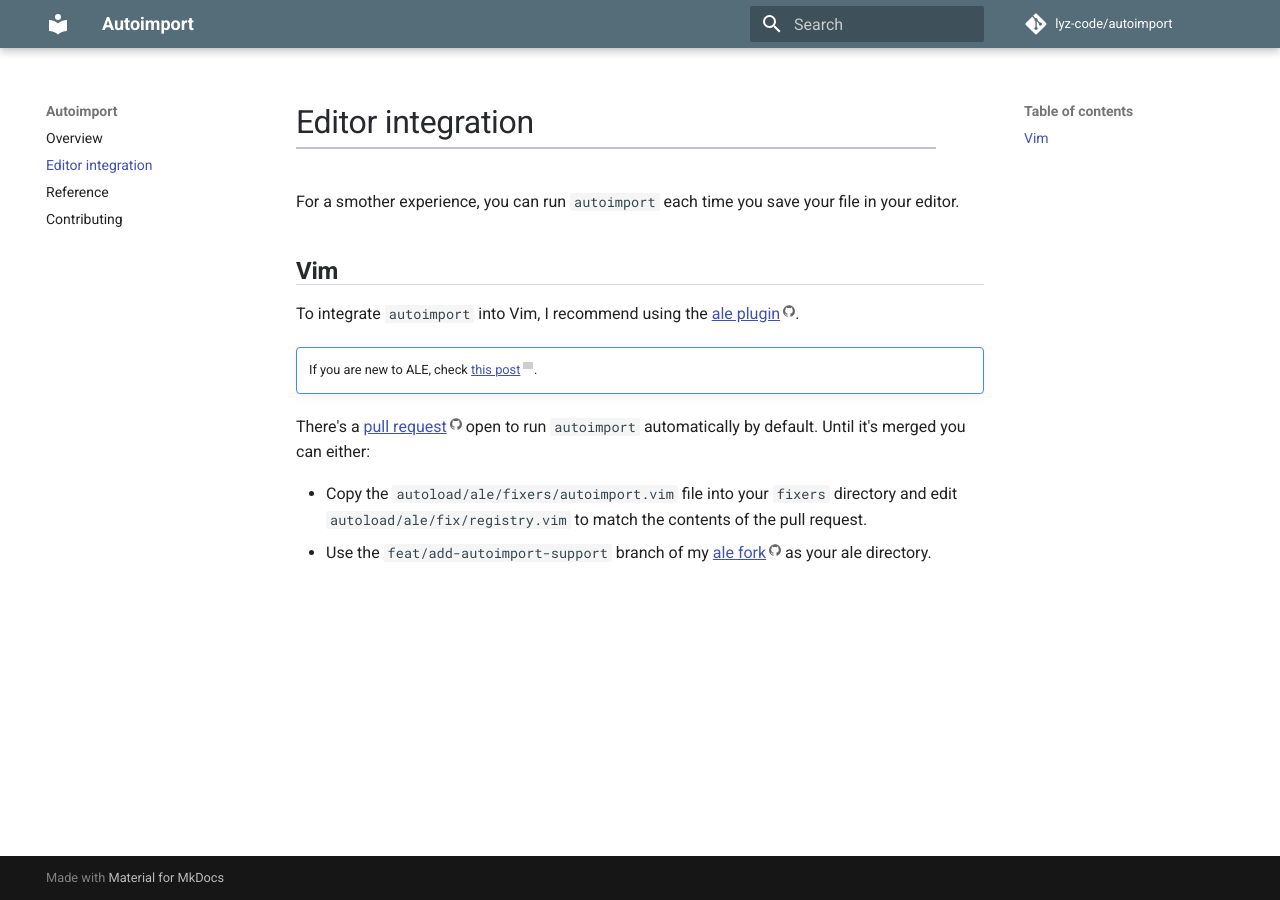
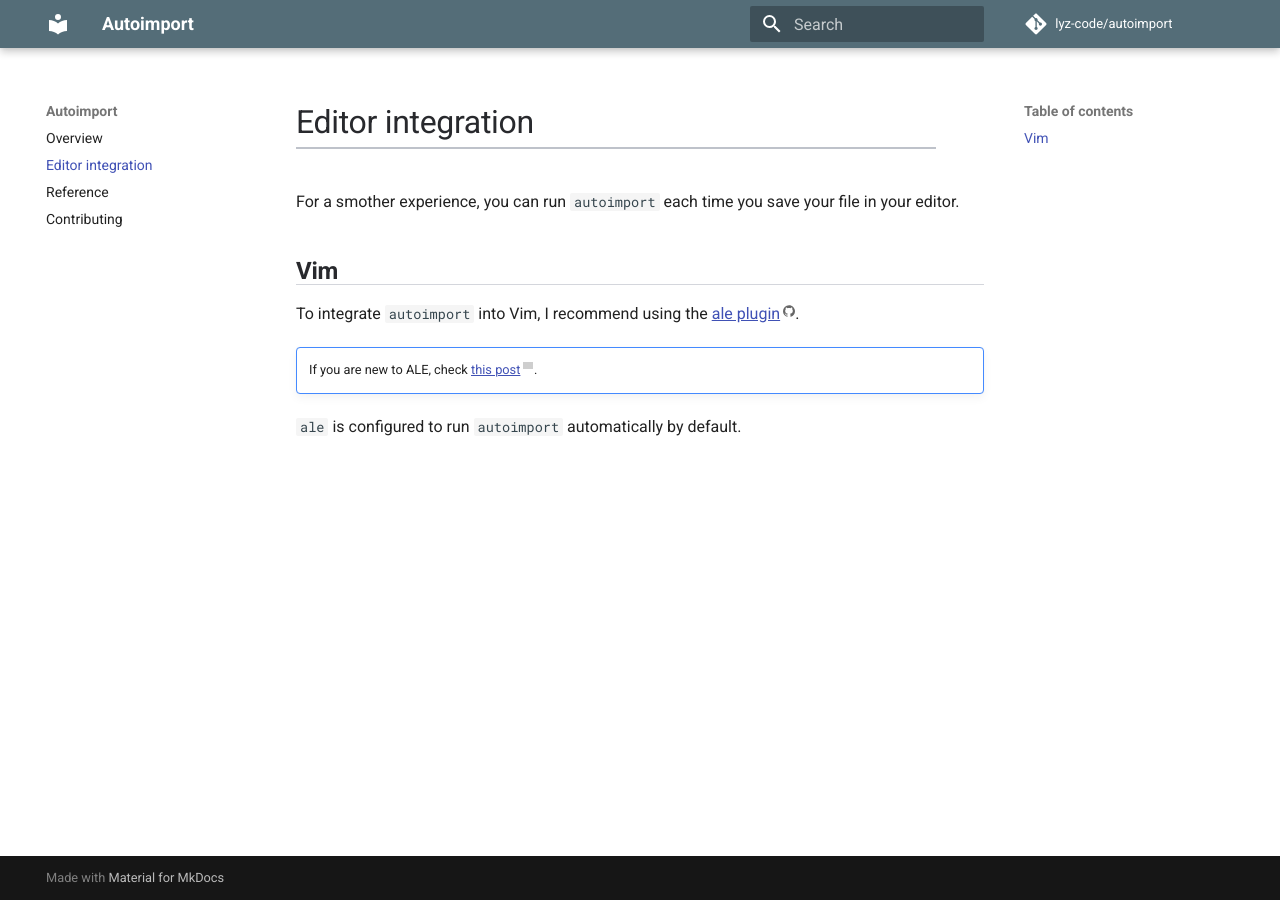
Before and after one commit to lyz-code/autoimport, an MkDocs documentation site: the page built from docs/editor_integration.md, in a window 1280 px wide. Built offline with MkDocs 1.6.1 and Material for MkDocs 9.7.7, drawn with Linux system fonts in a browser that asks for light colours; comment, search, counter and statistics services are not loaded; grey boxes are pictures that could not be loaded.

Commit message:
docs: ale now supports autoimport by default

```diff
--- a/docs/editor_integration.md
+++ b/docs/editor_integration.md
@@ -11,12 +11,4 @@
     If you are new to ALE, check [this
     post](https://lyz-code.github.io/blue-book/linux/vim/vim_plugins/#ale).
 
-There's a [pull request](https://github.com/dense-analysis/ale/pull/3409) open
-to run `autoimport` automatically by default. Until it's merged you can either:
-
-* Copy the `autoload/ale/fixers/autoimport.vim` file into your `fixers`
-    directory and edit `autoload/ale/fix/registry.vim` to match the contents of
-    the pull request.
-* Use the `feat/add-autoimport-support` branch of my [ale
-    fork](https://github.com/lyz-code/ale/tree/feat/add-autoimport-support) as
-    your ale directory.
+`ale` is configured to run `autoimport` automatically by default.
```
